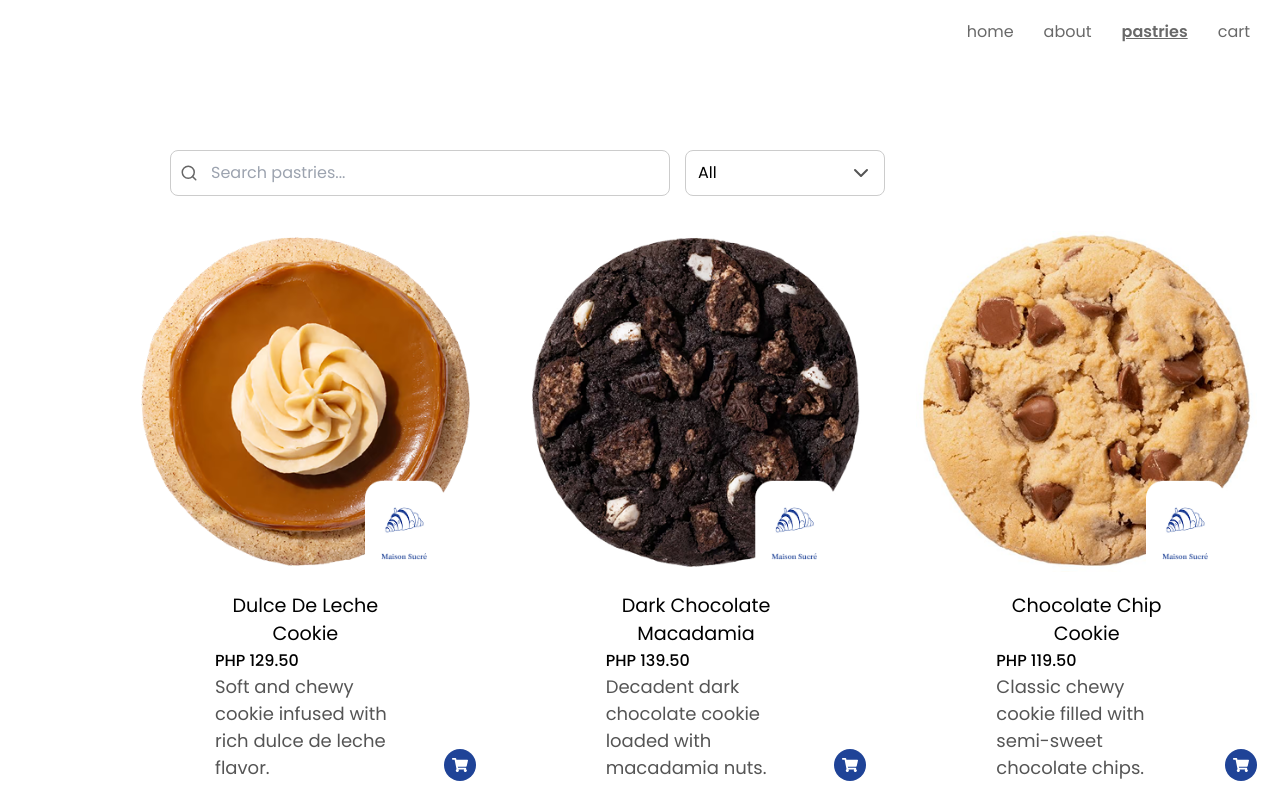
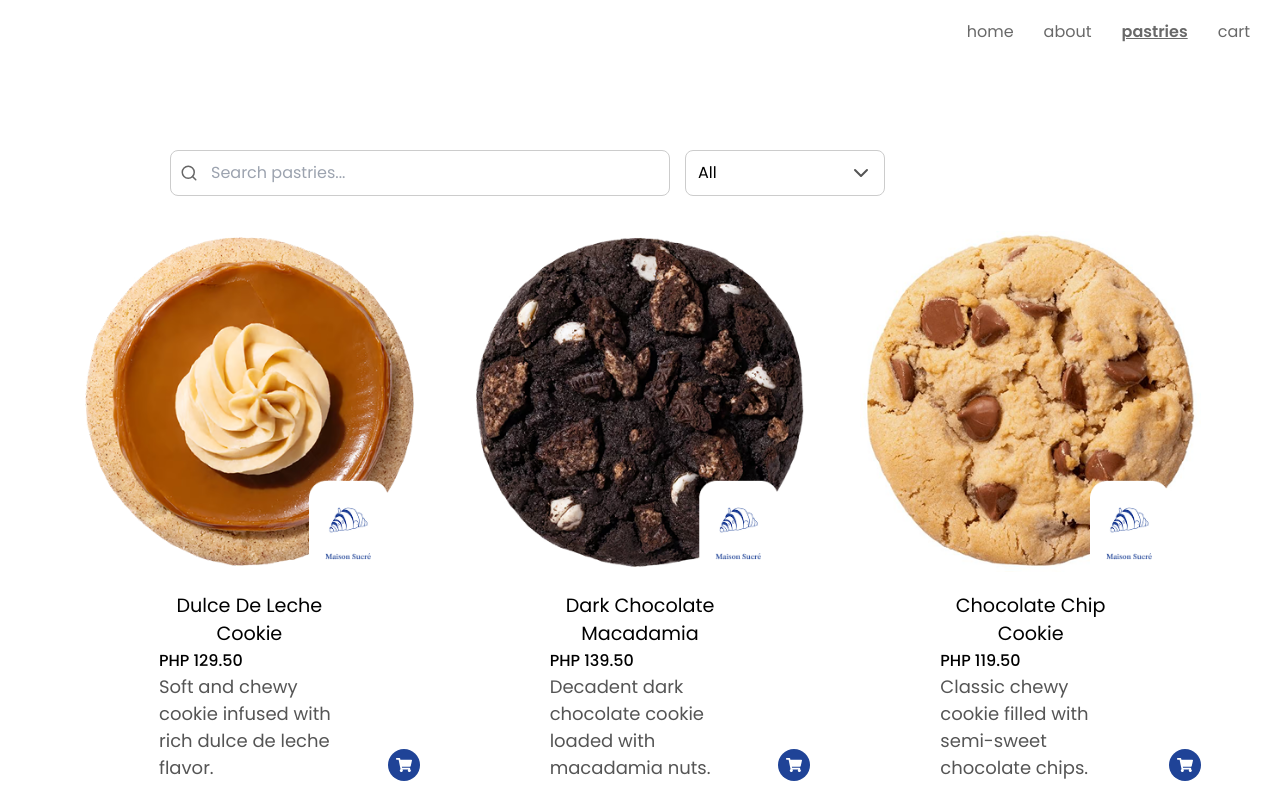
Before and after one commit to marianadine/maisonsucre, a React (Create React App) app: page /pastry in a window 1280 px wide. Shown: the top 800 px of the page. Built offline with nearby package versions, Linux system fonts and the light colour scheme.

Commit message:
yall whatevs - tailwindcss commit

```diff
--- a/src/components/Pastries.jsx
+++ b/src/components/Pastries.jsx
@@ -276,7 +276,7 @@ const Pastries = () => {
   const { addToCart } = useCart();
 
   return (
-    <div>
+    <>
       {/* Search and Filter */}
       <div className="pastry-controls w-full">
         <div className="search-wrapper">
@@ -307,7 +307,7 @@ const Pastries = () => {
       </div>
 
       {/* Display Grid */}
-      <section className="pastries w-full min-h-screen pb-60 md:pb-96">
+      <section className="overflow-x-hidden w-full min-h-screen flex flex-col justify-center items-center pb-60 md:pb-96">
         {/* <h1 className="poppins-text pastries" style={{ marginLeft: '350px', fontSize: '48px', fontWeight: '200' }}>
           {filterCategory === "All" ? "All Pastries" : filterCategory}
         </h1> */}
@@ -376,7 +376,7 @@ const Pastries = () => {
           {tooltip.content}
         </div>
       )}
-    </div>
+    </>
   );
 };
 export default Pastries;
```
